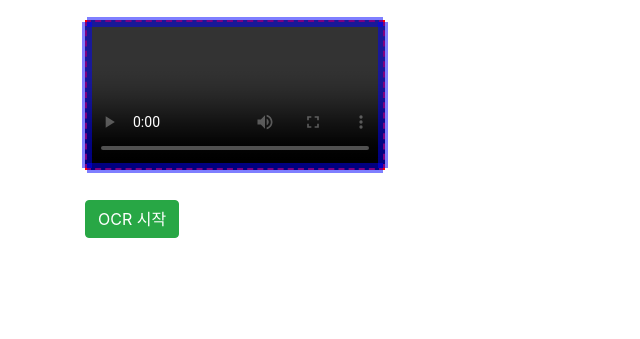
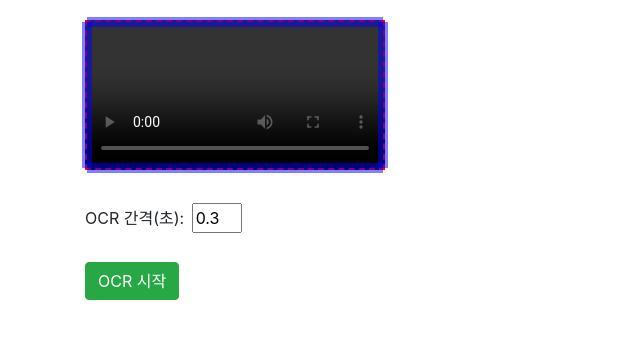
Before and after one commit to woojh3690/video_ocr, a FastAPI app: page / in a window 1280 px wide. Shown: the part 154-493 px from the top of the page, without its empty margins (0-640 px from the left). Run offline with FastAPI, Linux system fonts and the light colour scheme; some libraries are stand-ins or nearby versions.

Commit message:
수정: OCR 간격 설정 기능 추가 및 관련 코드 수정

```diff
--- a/src/core/ocr.py
+++ b/src/core/ocr.py
@@ -53,11 +53,11 @@ def make_few_shot_template(folder_path):
 def frame_batch_generator(
     cap: cv2.VideoCapture,
     last_frame_number: int,
-    x, y, width, height
+    x, y, width, height, interval = 0.3
 ) -> Generator[List, None, None]:
     last_frame_number = -1 if last_frame_number is None else last_frame_number
 
-    interval = 0.3  # 0.3초마다 OCR 수행
+    # interval 초마다 OCR 수행
     frame_rate = cap.get(cv2.CAP_PROP_FPS)
     frame_interval = max(1, int(round(frame_rate * interval)))  # 최소 1프레임
 
@@ -113,7 +113,7 @@ def format_time(seconds):
     millis = int((seconds - int(seconds)) * 1000)
     return f"{hours:02}:{minutes:02}:{secs:02},{millis:03}"
 
-async def process_ocr(video_filename, x, y, width, height):
+async def process_ocr(video_filename, x, y, width, height, interval=0.3):
     # 파일 경로 정보 초기화
     UPLOAD_DIR = "uploads"
     video_path = os.path.join(UPLOAD_DIR, video_filename)
@@ -144,7 +144,7 @@ async def process_ocr(video_filename, x, y, width, height):
             writer.writeheader()
             csvfile.flush()
 
-        for frame in frame_batch_generator(cap, last_frame_number, x, y, width, height):
+        for frame in frame_batch_generator(cap, last_frame_number, x, y, width, height, interval):
             frame_number = frame[0]
             img_base64 = frame[1]
 
--- a/src/main.py
+++ b/src/main.py
@@ -92,8 +92,8 @@ async def get_video(request: Request, video_filename: str):
 @app.post("/start_ocr/")
 async def start_ocr(video_filename: str = Form(...),
                     x: int = Form(...), y: int = Form(...),
-                    width: int = Form(...), height: int = Form(...)):
-    generator = process_ocr(video_filename, x, y, width, height)
+                    width: int = Form(...), height: int = Form(...), interval_value: float = Form(...)):
+    generator = process_ocr(video_filename, x, y, width, height, interval_value)
     return StreamingResponse(generator, media_type="text/event-stream")
 
 @app.get("/download_srt/{video_filename}")
--- a/src/static/script.js
+++ b/src/static/script.js
@@ -9,6 +9,7 @@ let boundingBox = document.getElementById('bounding-box');
 let handles = document.querySelectorAll('.handle');
 
 let videoFile;
+let intervalValue = 0.3;
 let dragging = false;
 let dragDirection = '';
 let startY = 0;
@@ -125,6 +126,12 @@ document.addEventListener('mouseup', function(e) {
     dragDirection = '';
 });
 
+// interval 설정
+document.getElementById("intervalInput").addEventListener("input", (event) => {
+    const inputValue = parseFloat(event.target.value);
+    intervalValue = inputValue;
+});
+
 // OCR 시작
 startOcrBtn.addEventListener('click', async function() {
     // 진행 바 및 예상 완료 시간 초기화
@@ -159,6 +166,7 @@ startOcrBtn.addEventListener('click', async function() {
     formData.append('y', y);
     formData.append('width', width);
     formData.append('height', height);
+    formData.append('interval_value', intervalValue);
 
     try {
         // 작업 시작 시간 기록
--- a/src/static/style.css
+++ b/src/static/style.css
@@ -59,3 +59,10 @@
 .handle.right {
     right: -5px;
 }
+
+/* 고급 설정 */
+input[type="number"] {
+    margin: 3px;
+    font-size: 16px;
+    width: 50px;
+}
--- a/src/templates/index.html
+++ b/src/templates/index.html
@@ -31,6 +31,12 @@
         </div>
         <div class="row mt-4">
             <div class="col-md-6">
+                <label for="intervalInput">OCR 간격(초):</label>
+                <input type="number" id="intervalInput" step="0.1" min="0.1" value="0.3">
+            </div>
+        </div>
+        <div class="row mt-4">
+            <div class="col-md-6">
                 <button id="start-ocr-btn" class="btn btn-success">OCR 시작</button>
             </div>
             <div class="col-md-6" id="progress-container" style="display:none;">
```
